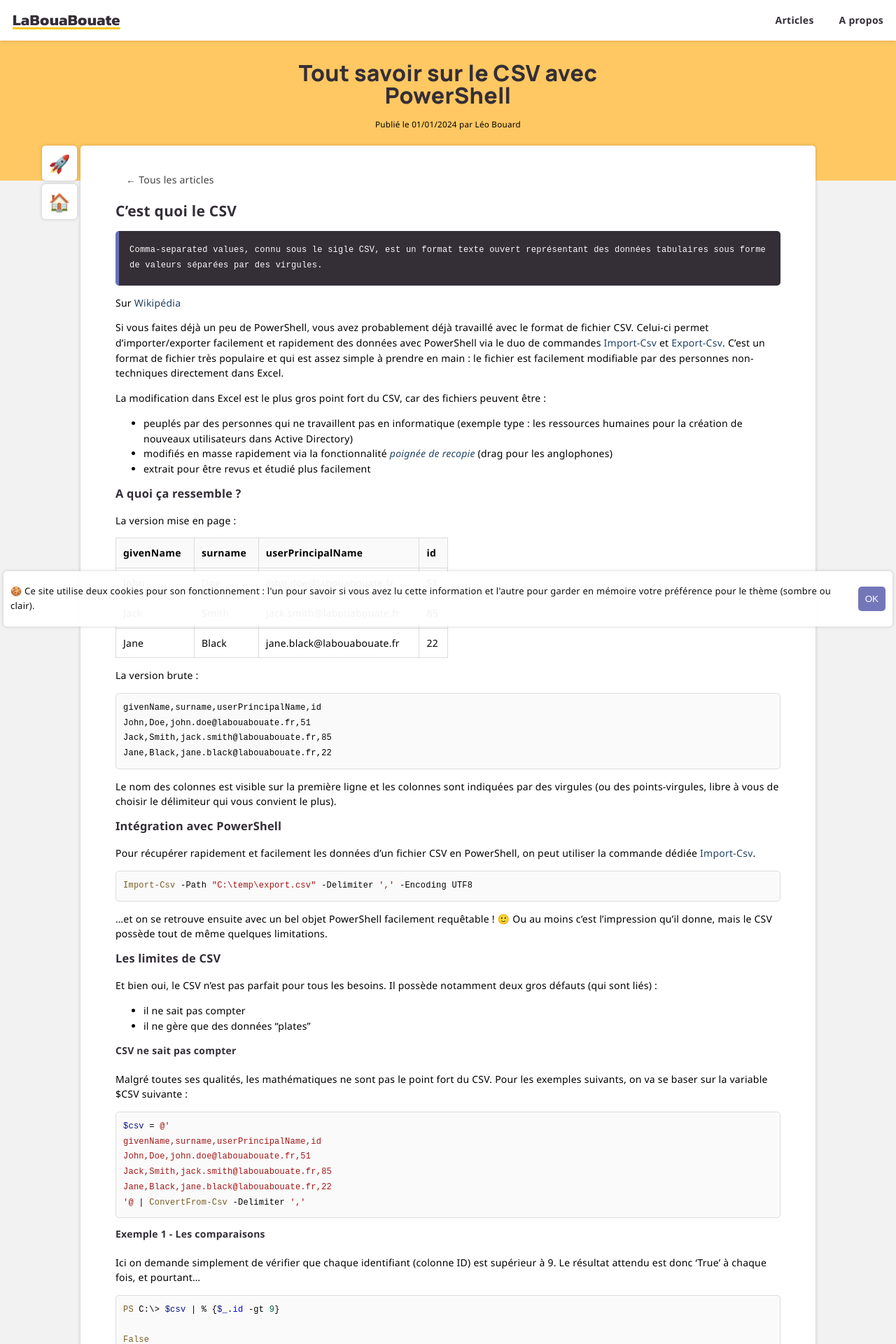
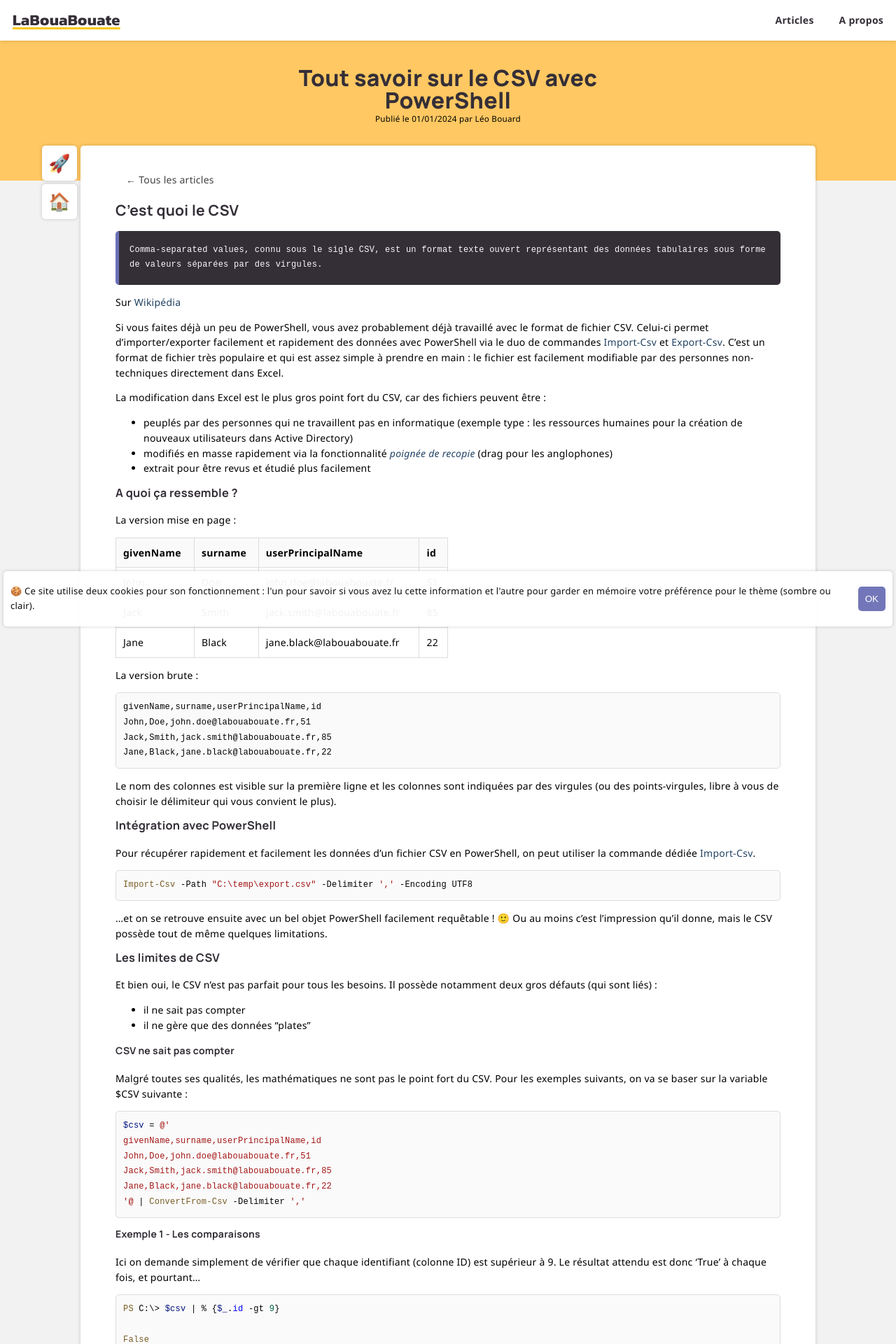
Before and after one commit to leobouard/leobouard.github.io, a Jekyll site: the page built from _posts/2024-01-01-tout-savoir-sur-le-csv-avec-powershell.md, in a window 1280 px wide. Shown: the top 1920 px of the page at 70% size. Built offline with Jekyll 4.4.1, drawn with Linux system fonts in a browser that asks for light colours; some web fonts are replaced.

Commit message:
Modification des titres

```diff
--- a/assets/css/posts.scss
+++ b/assets/css/posts.scss
@@ -120,12 +120,14 @@
     width: 100%;
     z-index: -1;
     margin: -50px 0px;
+    min-height: 250px;
 }
 
 .postBanner > h1 {
     text-decoration: none;
     text-align: center;
     max-width: 600px;
+    margin: 0px 15px;
 }
 
 div.information {
--- a/assets/css/style.scss
+++ b/assets/css/style.scss
@@ -107,7 +107,8 @@
     }
 
     h2, h3, h4, h5 {
-        font-weight: 600;
+        font-family: 'Manrope', sans-serif;
+        font-weight: 700;
         margin-top: 10px;
     }
 
```
